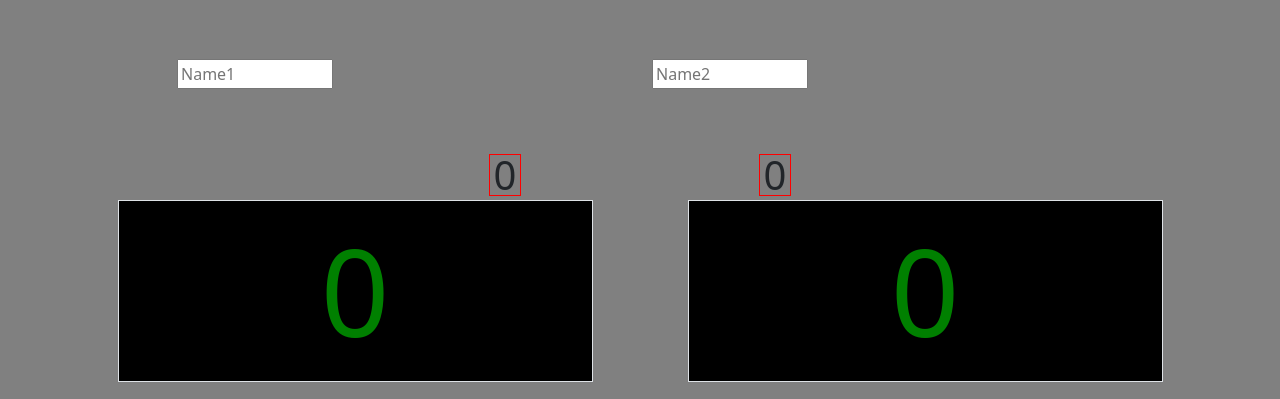
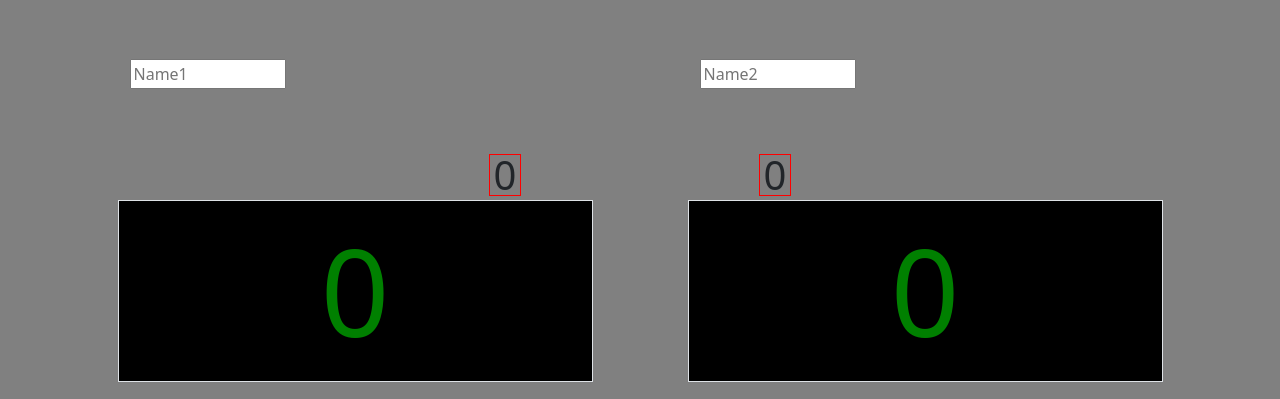
Before and after one commit to lecbit/table_tennis_score_board, a plain HTML site: page index.html in a window 1280 px wide. Shown: the part 387-786 px from the top of the page. Drawn offline with nearby package versions, Linux system fonts and the light colour scheme.

Commit message:
Update index.html

```diff
--- a/index.html
+++ b/index.html
@@ -9,16 +9,12 @@
   <link rel="stylesheet" href="https://cdn.jsdelivr.net/npm/bootstrap@5.2.3/dist/css/bootstrap.min.css"
     integrity="sha384-rbsA2VBKQhggwzxH7pPCaAqO46MgnOM80zW1RWuH61DGLwZJEdK2Kadq2F9CUG65" crossorigin="anonymous">
   <link rel="stylesheet" href="style.css" />
-
-
-
-
 </head>
 
 <body>
   <div class="container">
 
-    <div class="names row justify-content-center">
+    <div class="names row justify-content-around">
       <div class="col-5">
         <input size="11" placeholder="Name1" value="" />
       </div>
```
